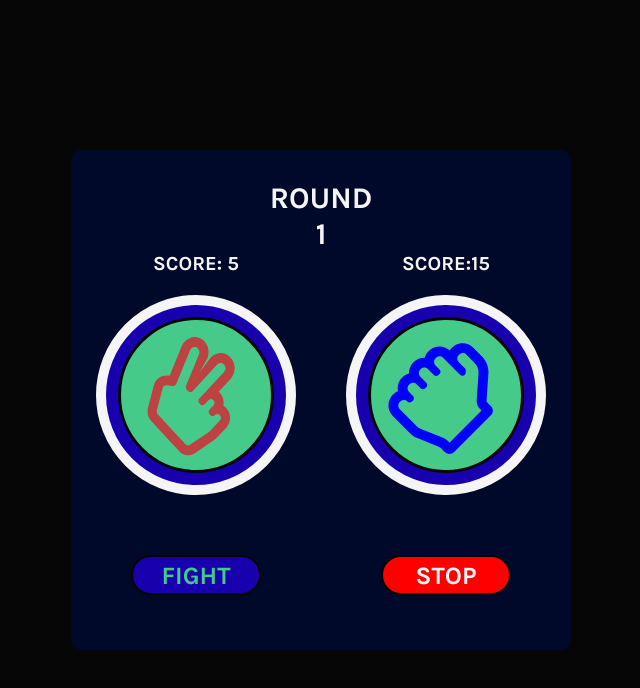
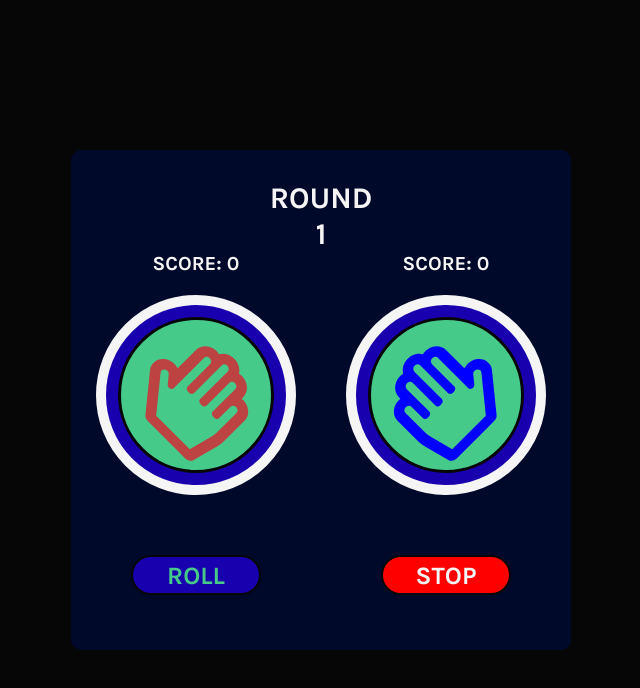
Before and after one commit to carlosdummy14/rock-paper-scissors, a React (Vite) app: page / in a window 1280 px wide. Shown: the top 688 px of the page, without its empty margins (319-959 px from the left). Built offline with nearby package versions, Linux system fonts and the light colour scheme.

Commit message:
Add handlers and check score

```diff
--- a/src/components/Main.jsx
+++ b/src/components/Main.jsx
@@ -1,7 +1,8 @@
-import './Main.css'
+import { useState } from 'react'
 import HandRock from './HandRock'
 import HandScissors from './HandScissors'
 import HandPaper from './HandPaper'
+import './Main.css'
 
 const imageLeft = [<HandPaper />, <HandRock />, <HandScissors />]
 const imageRight = [
@@ -10,25 +11,112 @@ const imageRight = [
   <HandScissors right />
 ]
 
+let intervalControl = null
+
 const Main = props => {
+  const [round, setRound] = useState(1)
+  const [score, setScore] = useState({
+    left: 0,
+    right: 0
+  })
+  const [randomNumber, setRandomNumber] = useState({
+    left: 0,
+    right: 0
+  })
+
+  const handleRoll = () => {
+    intervalControl = setInterval(() => {
+      setRandomNumber({
+        left: Math.floor(Math.random() * 3),
+        right: Math.floor(Math.random() * 3)
+      })
+    }, 50)
+    setRound(prevRound => {
+      return prevRound + 1
+    })
+  }
+
+  const checkScore = () => {
+    if (randomNumber.left !== randomNumber.right) {
+      // paper vs rock
+      if (randomNumber.left === 0 && randomNumber.right === 1)
+        setScore(prevScore => {
+          return {
+            ...prevScore,
+            left: prevScore.left + 1
+          }
+        })
+      // paper vs scissors
+      if (randomNumber.left === 0 && randomNumber.right === 2)
+        setScore(prevScore => {
+          return {
+            ...prevScore,
+            right: prevScore.right + 1
+          }
+        })
+      // rock vs paper
+      if (randomNumber.left === 1 && randomNumber.right === 0)
+        setScore(prevScore => {
+          return {
+            ...prevScore,
+            right: prevScore.right + 1
+          }
+        })
+      // rock vs scissors
+      if (randomNumber.left === 1 && randomNumber.right === 2)
+        setScore(prevScore => {
+          return {
+            ...prevScore,
+            left: prevScore.left + 1
+          }
+        })
+      // scissors vs paper
+      if (randomNumber.left === 2 && randomNumber.right === 0)
+        setScore(prevScore => {
+          return {
+            ...prevScore,
+            left: prevScore.left + 1
+          }
+        })
+      // scissors vs rock
+      if (randomNumber.left === 2 && randomNumber.right === 1)
+        setScore(prevScore => {
+          return {
+            ...prevScore,
+            right: prevScore.right + 1
+          }
+        })
+      // paper(0) rock(1) scissors(2)
+    }
+  }
+
+  const handleStop = () => {
+    clearInterval(intervalControl)
+    checkScore()
+  }
+
+  console.log('render')
   return (
     <div className="main">
       <p className="round">
         ROUND
-        <br />1
+        <br />
+        {round}
       </p>
       <div className="game-container">
         <div className="panel">
-          <span className="score">SCORE: 5</span>
-          <div className="item">{imageLeft[Math.floor(Math.random() * 3)]}</div>
-          <button className="btn btn-fight">FIGHT</button>
+          <span className="score">SCORE: {score.left}</span>
+          <div className="item">{imageLeft[randomNumber.left]}</div>
+          <button className="btn btn-fight" onClick={handleRoll}>
+            ROLL
+          </button>
         </div>
         <div className="panel">
-          <span className="score">SCORE:15</span>
-          <div className="item">
-            {imageRight[Math.floor(Math.random() * 3)]}
-          </div>
-          <button className="btn btn-stop">STOP</button>
+          <span className="score">SCORE: {score.right}</span>
+          <div className="item">{imageRight[randomNumber.right]}</div>
+          <button className="btn btn-stop" onClick={handleStop}>
+            STOP
+          </button>
         </div>
       </div>
     </div>
```
